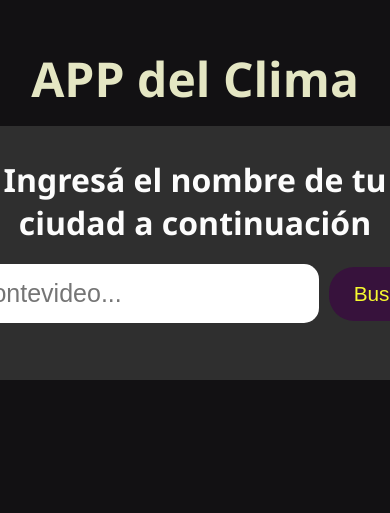
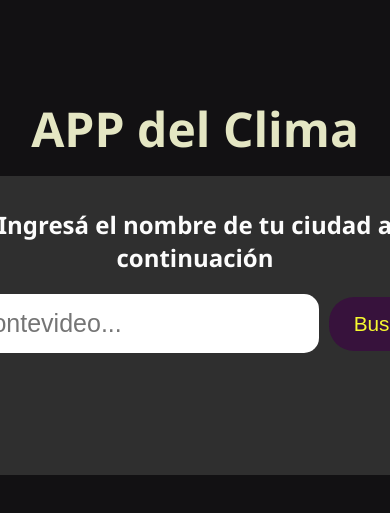
Before and after one commit to damistydesign/AppClima, a plain HTML site: page index.html in a window 390 px wide. Shown: the part 209-722 px from the top of the page. Drawn offline with Linux system fonts and the light colour scheme.

Commit message:
Diseño Responsive Agregado

```diff
--- a/script.js
+++ b/script.js
@@ -111,13 +111,13 @@ function renderClima(temperatura, estado, ciudad){
     // estado, icono
     resultadosContainer.innerHTML = `
             <div class="container__resultados ciudad__style">
-                <p>Ciudad actual: <span id="ciudad">${ciudad}</span></p>
+                <p>Ciudad actual: <br><span id="ciudad">${ciudad}</span></p>
             </div>
             <div class="container__resultados temperatura__style">
-                <p>Temperatura actual: <span id="temperatura">${temperatura}</span></p>
+                <p>Temperatura actual: <br><span id="temperatura">${temperatura}</span></p>
             </div>
             <div class="container__resultados estado__style">
-                <p>Estado del clima: <span id="estado">${estado} ${icono}</span></p>
+                <p>Estado del clima: <br><span id="estado">${estado} ${icono}</span></p>
             </div>
     `;
 
--- a/style.css
+++ b/style.css
@@ -24,6 +24,8 @@ body{
     padding: 2rem;
     background-color: #2F2F2F;
     border-radius: 5px;
+    max-width: 95%;
+    margin: 15px auto 0 auto;
 }
 
 .container h2{
@@ -88,6 +90,7 @@ input:focus{
     padding: 10px 25px;
     border-radius: 10px;
     color: #FFFF;
+    animation: aparicion .5s ease-in;
 }
 
 #error__msg{
@@ -97,28 +100,114 @@ input:focus{
     padding: 15px 25px;
     background-color: #ff0000;
     display: none;
+    animation: aparicion .5s ease-in;
 }
 
 .soleado{
     background-repeat: no-repeat;
     background-size: cover;
     background-image: url(gifs/soleado.gif);
+    animation: aparicion .3s ease-in;
 }
 
 .nublado{
     background-repeat: no-repeat;
     background-size: cover;
     background-image: url(gifs/nublado.gif);
+    animation: aparicion .3s ease-in;
 }
 
 .lloviendo{
     background-repeat: no-repeat;
     background-size: cover;
     background-image: url(gifs/lluvia.gif);
+    animation: aparicion .5s ease-in;
 }
 
 .nevando{
     background-repeat: no-repeat;
     background-size: cover;
     background-image: url(gifs/nevando.gif);
+    animation: aparicion .5s ease-in;
 }
+
+/* Responsive */
+@media (max-width: 880px) {
+    #resultados{
+        grid-template-columns: auto;
+        grid-template-rows: auto auto auto;
+        gap: 1.4em;
+    }
+
+    #error__msg{
+        margin-top: 15px;
+    }
+
+    .container{
+        margin-bottom: 15px;
+    }
+
+    .logo{
+        margin-top: 15px;
+    }
+
+    main{
+        max-height: 100vh;
+        margin: 45px auto;
+    }
+
+    body{
+        min-height: 100vh;
+    }
+}
+
+@media (max-width: 551px) {
+    *{
+        text-overflow: none;
+    }
+
+    main{
+        min-height: 100vh;
+        text-align: center;
+        display: flex;
+        align-items: center;
+        justify-content: center;
+        flex-direction: column;
+    }
+
+    .logo{
+        margin-top: 10rem;
+    }
+
+    .container{
+        width: 100%;
+        display: flex;
+        flex-direction: column;
+        align-items: center;
+        justify-content: center;
+        text-align: center;
+    }
+
+    .container h2{
+        text-align: center;
+        font-size: 1.5rem;
+    }
+
+    #form{
+
+    }
+
+    body{
+        text-overflow: none;
+    }
+}
+
+/* Animaciones */
+@keyframes aparicion {
+    from{
+        opacity: 0;
+    }
+    to{
+        opacity: 1;
+    }
+}
```
